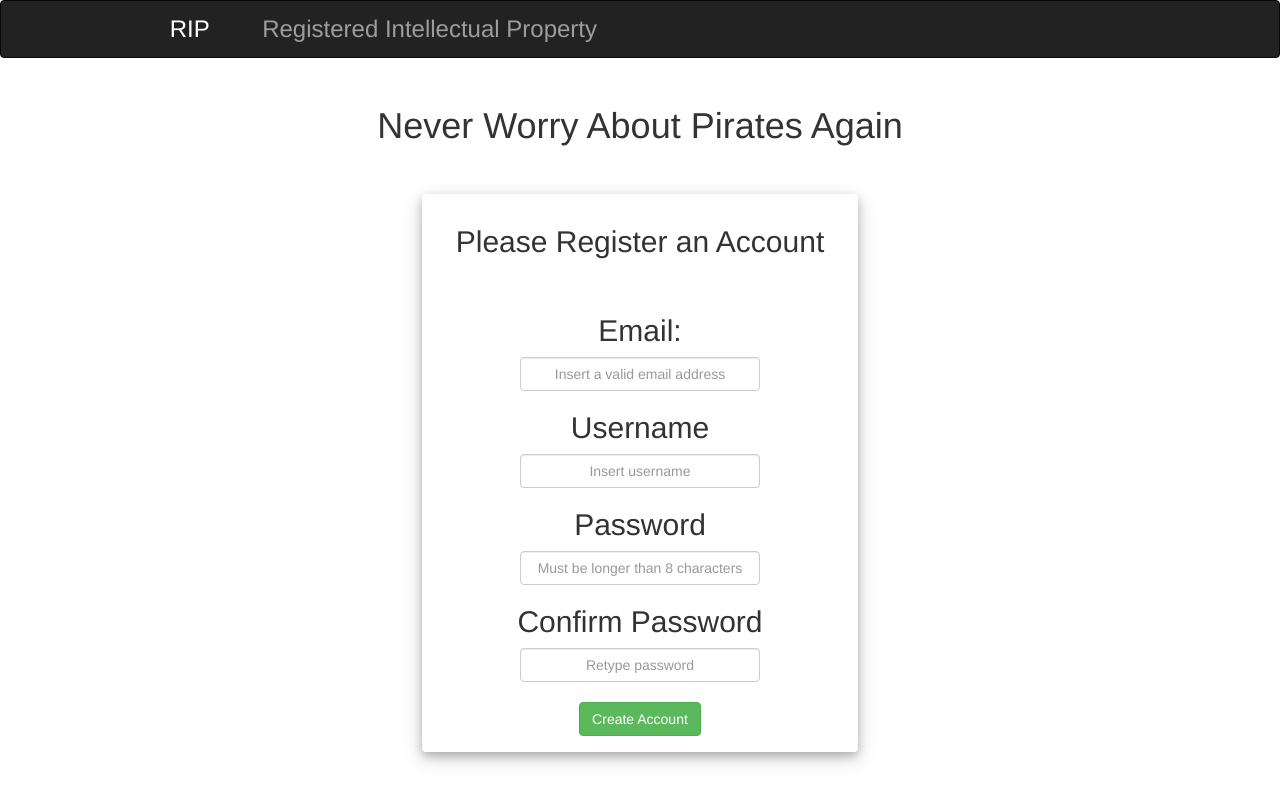
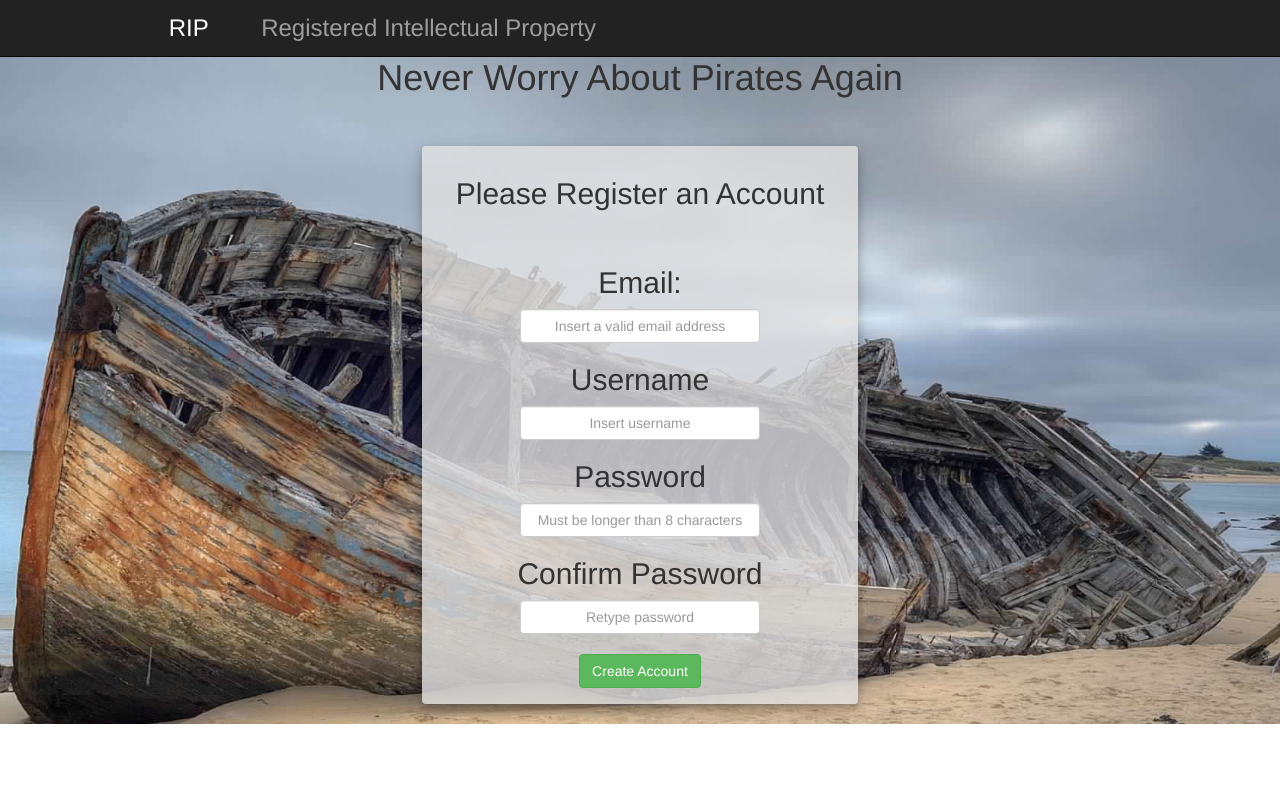
Before and after one commit to 24674672-Philip/ITRW324, an Angular app in the folder Website/RIPWebsite/: page / in a window 1280 px wide. Built offline with nearby package versions, Linux system fonts and the light colour scheme.

Commit message:
Test background image added to inputForm container and input panel opacity set to about 80%

```diff
--- a/Website/RIPWebsite/src/app/loginComponents/banner/banner.component.html
+++ b/Website/RIPWebsite/src/app/loginComponents/banner/banner.component.html
@@ -1,4 +1,4 @@
-<nav class="navbar navbar-inverse" style="margin: 0 0 0 0">
+<nav class="navbar navbar-inverse navbar-fixed-top" style="margin: 0 0 0 0">
   <div class="container-fluid">
     <div class="navbar-header center-block text-center">
       <div class="row">
--- a/Website/RIPWebsite/src/app/loginComponents/inputform/inputform.component.css
+++ b/Website/RIPWebsite/src/app/loginComponents/inputform/inputform.component.css
@@ -1,3 +1,13 @@
 .box-shadow{
   box-shadow: 0 4px 8px 0 rgba(0, 0, 0, 0.2), 0 6px 20px 0 rgba(0, 0, 0, 0.19);
 }
+
+.container-styles{
+  padding: 0 0 0 0;
+  margin: 0 0 0 0;
+  background-image: url("../../../assets/shipwreck.jpg");
+  background-repeat: no-repeat;
+  background-attachment: fixed;
+  background-position: center;
+  background-size: cover;
+}
--- a/Website/RIPWebsite/src/app/loginComponents/inputform/inputform.component.html
+++ b/Website/RIPWebsite/src/app/loginComponents/inputform/inputform.component.html
@@ -1,9 +1,9 @@
-<div class="container-fluid" style="padding: 0 0 0 0; margin: 0 0 0 0;">
+<div class="container-fluid container-styles" [style]="BACKGROUNDIMAGE">
   <div class="center-block text-center">
-    <h1 class="jumbotron" style="margin: 0 0 0 0; background: transparent;">Never Worry About Pirates Again</h1>
+    <h1 class="jumbotron" style="margin: 10px 0 0 0; background: transparent;">Never Worry About Pirates Again</h1>
     <div class="row">
       <div class=" col-sm3 col-md-4 col-lg-4"></div>
-      <div class="panel  col-sm-6 col-md-4 col-lg-4 box-shadow">
+      <div class="panel  col-sm-6 col-md-4 col-lg-4 box-shadow" style="background: rgba(225, 225, 225, .8)">
         <div class="panel-heading"><h2>Please Register an Account</h2></div>
         <div class="panel-body">
           <h2>Email:</h2>
--- a/Website/RIPWebsite/src/app/loginComponents/inputform/inputform.component.ts
+++ b/Website/RIPWebsite/src/app/loginComponents/inputform/inputform.component.ts
@@ -6,7 +6,7 @@ import { Component, OnInit } from '@angular/core';
   styleUrls: ['./inputform.component.css']
 })
 export class InputformComponent implements OnInit {
-
+  BACKGROUNDIMAGE = 'background-image: url(/assets/shipwreck.jpg);';
   constructor() {
   }
 
```
Also changed, not shown: Website/RIPWebsite/src/assets/shipwreck.jpg (added).
